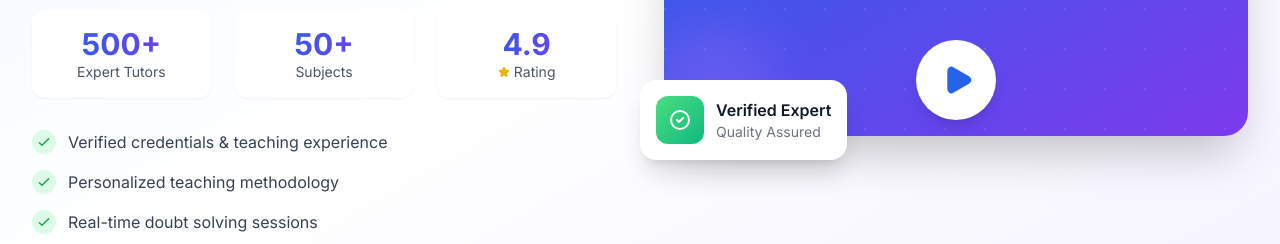
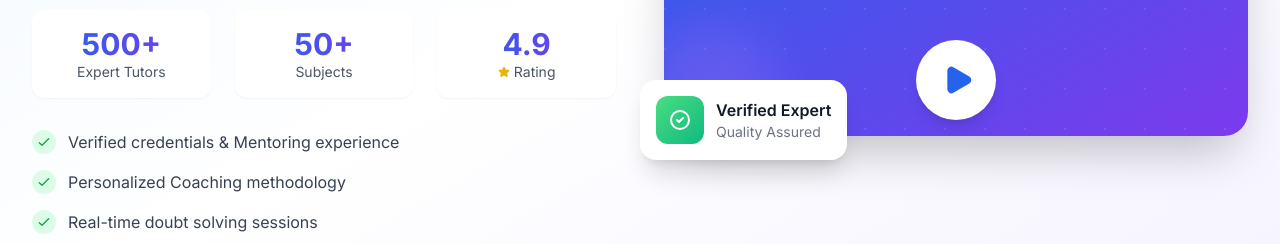
Before and after one commit to stworld321-pixel/easy-study, a React (Vite) app in the folder frontend/: page / in a window 1280 px wide. Shown: the part 2160-2404 px from the top of the page. Built offline with nearby package versions, Linux system fonts and the light colour scheme; no server answers.

Commit message:
homepage small corrections

```diff
--- a/frontend/src/components/home/ExpertVideo.tsx
+++ b/frontend/src/components/home/ExpertVideo.tsx
@@ -71,7 +71,7 @@ const ExpertVideo: React.FC = () => {
                     <path strokeLinecap="round" strokeLinejoin="round" strokeWidth={2} d="M5 13l4 4L19 7" />
                   </svg>
                 </div>
-                Verified credentials & teaching experience
+                Verified credentials & Mentoring experience
               </div>
               <div className="flex items-center text-gray-700">
                 <div className="w-6 h-6 rounded-full bg-green-100 flex items-center justify-center mr-3">
@@ -79,7 +79,7 @@ const ExpertVideo: React.FC = () => {
                     <path strokeLinecap="round" strokeLinejoin="round" strokeWidth={2} d="M5 13l4 4L19 7" />
                   </svg>
                 </div>
-                Personalized teaching methodology
+                Personalized Coaching methodology
               </div>
               <div className="flex items-center text-gray-700">
                 <div className="w-6 h-6 rounded-full bg-green-100 flex items-center justify-center mr-3">
--- a/frontend/src/components/home/Testimonials.tsx
+++ b/frontend/src/components/home/Testimonials.tsx
@@ -4,7 +4,7 @@ import { Star, Quote } from 'lucide-react';
 
 const testimonials = [
   {
-    name: 'Emily Thompson',
+    name: 'Kanan',
     role: 'University Student',
     avatar: 'https://api.dicebear.com/7.x/avataaars/svg?seed=Emily',
     rating: 5,
@@ -18,21 +18,21 @@ const testimonials = [
     text: 'I needed to level up my Python skills for a career change. My instructor created a custom learning plan that helped me land my dream job in just 3 months.',
   },
   {
-    name: 'Sarah Martinez',
+    name: 'Vishnu',
     role: 'High School Student',
     avatar: 'https://api.dicebear.com/7.x/avataaars/svg?seed=SarahM',
     rating: 5,
     text: 'The IELTS prep mentoring was incredible. My tutor gave me strategies and practice that boosted my score from 6.0 to 8.0. Highly recommend!',
   },
   {
-    name: 'David Kim',
+    name: 'Hema Jain',
     role: 'Business Professional',
     avatar: 'https://api.dicebear.com/7.x/avataaars/svg?seed=David',
     rating: 5,
     text: "Learning Spanish for business trips became so much easier. The flexibility to schedule sessions around my work made it possible to actually stick with it.",
   },
   {
-    name: 'Lisa Anderson',
+    name: 'Madhu',
     role: 'Parent',
     avatar: 'https://api.dicebear.com/7.x/avataaars/svg?seed=Lisa',
     rating: 5,
```
